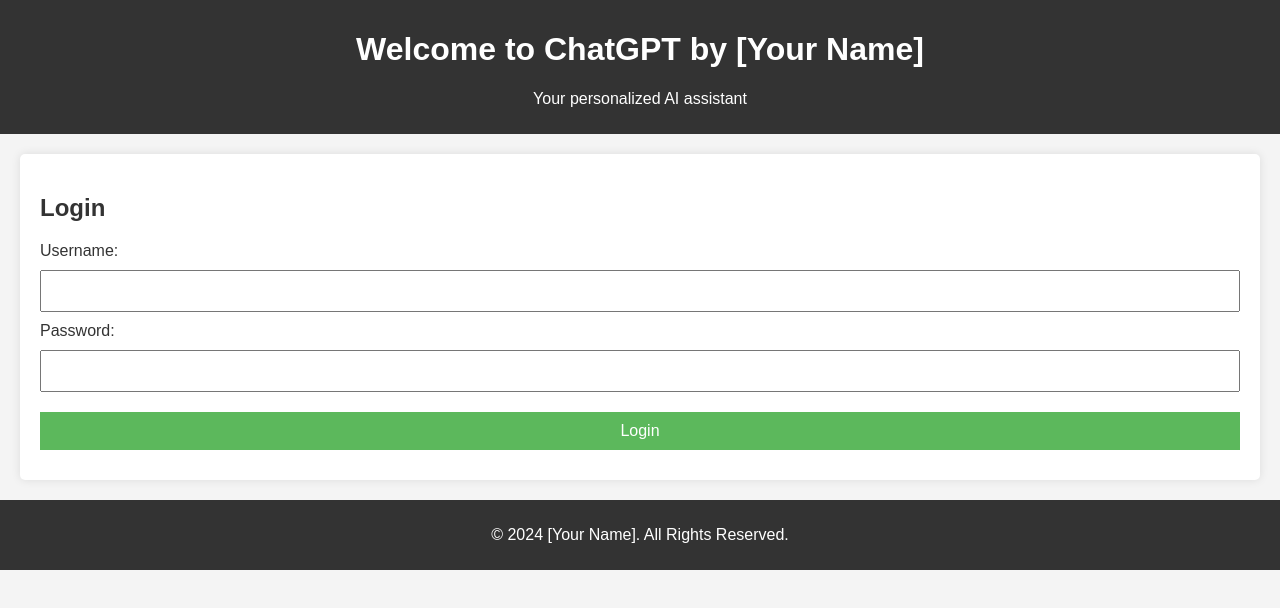
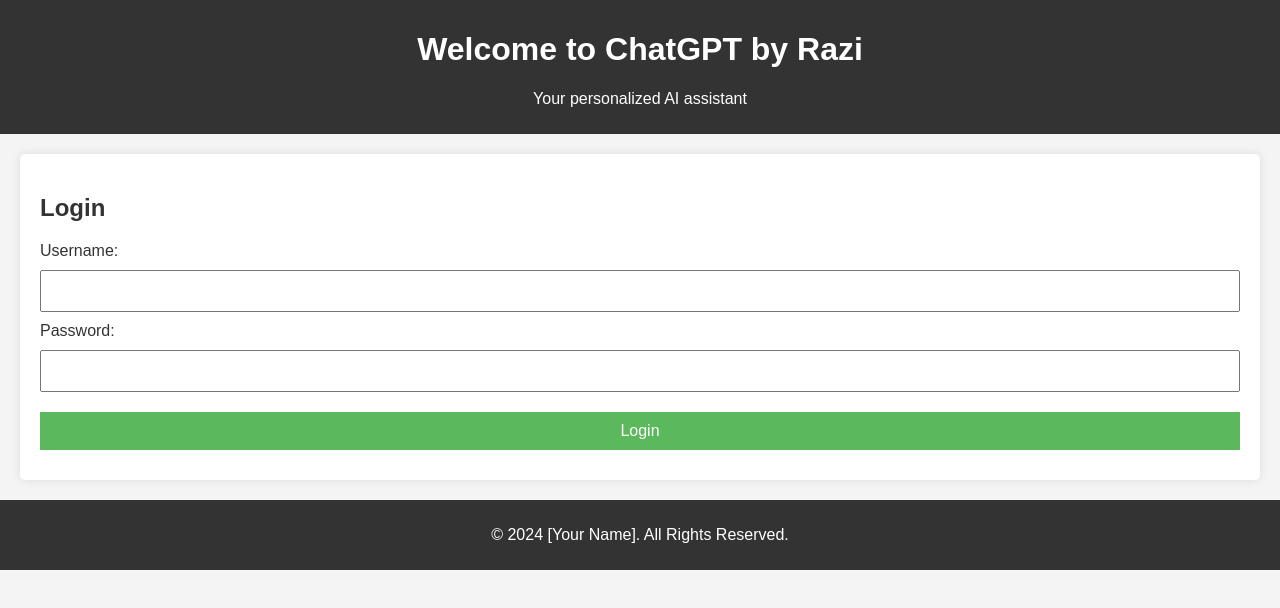
Before and after one commit to razi415/chatgpt-website, a plain HTML site: page index.html in a window 1280 px wide. Drawn offline with Linux system fonts and the light colour scheme.

Commit message:
Update index.html

```diff
--- a/index.html
+++ b/index.html
@@ -8,7 +8,7 @@
 </head>
 <body>
     <header>
-        <h1>Welcome to ChatGPT by [Your Name]</h1>
+        <h1>Welcome to ChatGPT by Razi</h1>
         <p>Your personalized AI assistant</p>
     </header>
 
```
